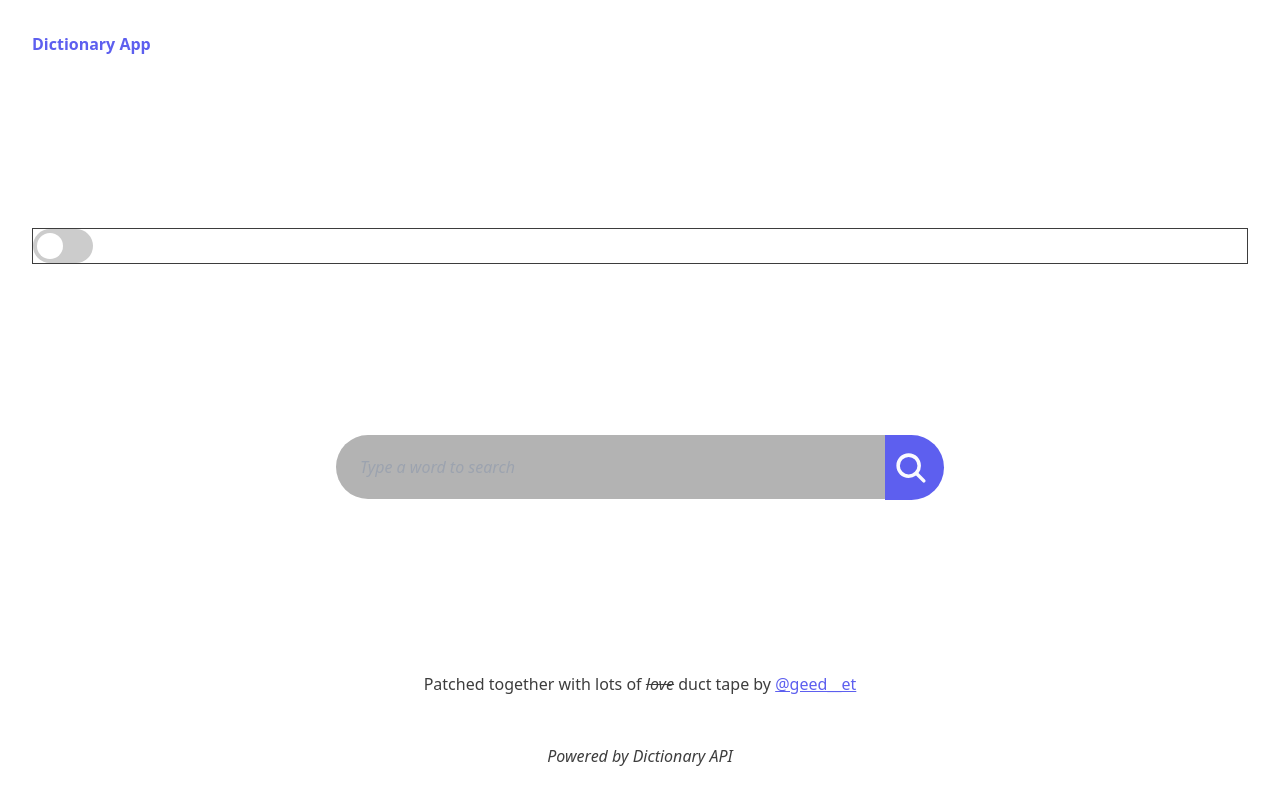
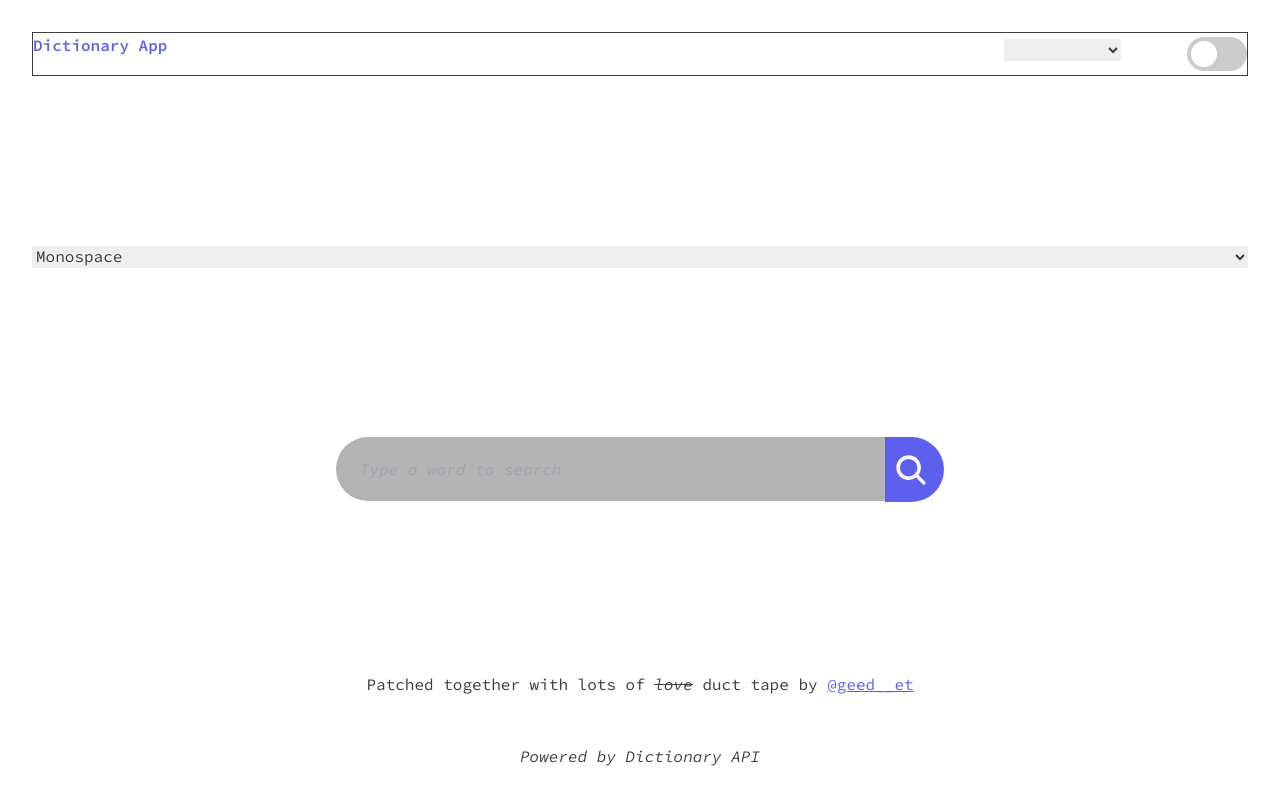
Before and after one commit to etowageed/dictionary-app, a Vue app: page / in a window 1280 px wide. Built offline with nearby package versions, Linux system fonts and the light colour scheme.

Commit message:
added font selector

```diff
--- a/src/App.vue
+++ b/src/App.vue
@@ -3,27 +3,30 @@ import Search from './components/Search.vue'
 import Header from './components/Header.vue'
 import Footer from './components/Footer.vue'
 import Toggle from './components/Toggle.vue'
+import Fonts from './components/Fonts.vue'
 
 export default {
   name: 'App',
   components: {
-    Search, Header, Footer, Toggle,
+    Search, Header, Footer, Toggle, Fonts,
+  },
+
+  data() {
+    return {
+      isDarkBg: false, // default theme is white so darkbg is false
+      selectedFont: 'Source Code Pro',
+    };
   },
 
   provide() {
     return {
-      toggleBtn: this.toggleDarkBg
+      toggleBtn: this.toggleDarkBg,
+      selectedFont: () => this.selectedFont
     }
   },
 
-  data() {
-    return {
-      isDarkBg: false // default theme is white so darkbg is false
-
-    };
-  },
   methods: {
-    toggleDarkBg(isDarkBg) {
+    toggleDarkBg() {
       this.isDarkBg = !this.isDarkBg;
 
     }
@@ -33,12 +36,17 @@ export default {
 
 
 <template>
-  <div class="flex flex-col justify-between p-8 text-primary-txt min-h-screen"
+  <div v-bind:style="{ fontFamily: selectedFont }"
+    class="flex flex-col justify-between p-8 text-primary-txt min-h-screen"
     v-bind:class="{ dark: isDarkBg, light: !isDarkBg }">
 
     <Header class=" mb-20" />
 
-    <Toggle></Toggle>
+    <select name="fontSelector" id="fonts" v-model="selectedFont">
+      <option value="Merriweather">Serif</option>
+      <option value="Roboto">Sans-serif</option>
+      <option value="Source Code Pro">Monospace</option>
+    </select>
 
     <Search class="w-2/4 mx-auto" />
 
@@ -55,6 +63,14 @@ export default {
 
 
 <style>
+/* @import url('https://fonts.googleapis.com/css2?family=Roboto:ital,wght@0,100;0,300;0,400;0,500;0,700;0,900;1,100;1,300;1,400;1,500;1,700;1,900&display=swap'); */
+/* @import url('https://fonts.googleapis.com/css2?family=Merriweather+Sans:ital,wght@0,300..800;1,300..800&family=Roboto:ital,wght@0,100;0,300;0,400;0,500;0,700;0,900;1,100;1,300;1,400;1,500;1,700;1,900&display=swap'); */
+@import url('https://fonts.googleapis.com/css2?family=Merriweather+Sans:ital,wght@0,300..800;1,300..800&family=Roboto:ital,wght@0,100;0,300;0,400;0,500;0,700;0,900;1,100;1,300;1,400;1,500;1,700;1,900&family=Source+Code+Pro:ital,wght@0,200..900;1,200..900&display=swap');
+
+.sourcky {
+  font-family: 'Source Code Pro', monospace;
+}
+
 .light {
   background-color: white;
   color: #3d3d3d;
--- /dev/null
+++ b/src/components/Fonts.vue
@@ -0,0 +1,21 @@
+<template>
+    <div>
+        <select name="fontSelector" id="fonts" v-model="selectedFont">
+            <option value="Merriweather">Serif</option>
+            <option value="Roboto">Sans-serif</option>
+            <option value="Source Code Pro">Monospace</option>
+        </select>
+    </div>
+</template>
+
+<script>
+export default {
+    name: 'Fonts',
+
+    inject: ['selectedFont'],
+
+}
+
+</script>
+
+<style></style>
--- a/src/components/Header.vue
+++ b/src/components/Header.vue
@@ -1,12 +1,27 @@
 <template>
-    <div>
+    <div class="border flex justify-between">
+
         <a href="#" class="text-primary-col font-semibold text-base">Dictionary App</a>
+        <div class=" md:w-1/5 py-1 flex justify-between">
+
+            <Fonts class="inline" />
+            <Toggle class="inline" />
+        </div>
+
+
     </div>
 </template>
 
 <script>
+import Toggle from './Toggle.vue';
+import Fonts from './Fonts.vue';
 export default {
     name: 'Header',
+
+    components: {
+        Toggle, Fonts,
+
+    }
 }
 </script>
 
--- a/src/components/Toggle.vue
+++ b/src/components/Toggle.vue
@@ -11,7 +11,7 @@ export default {
 
 
 <template>
-    <div class="border">
+    <div>
         <label class="switch">
             <input type="checkbox" @change="toggleBtn">
             <span class="slider"></span>
```
